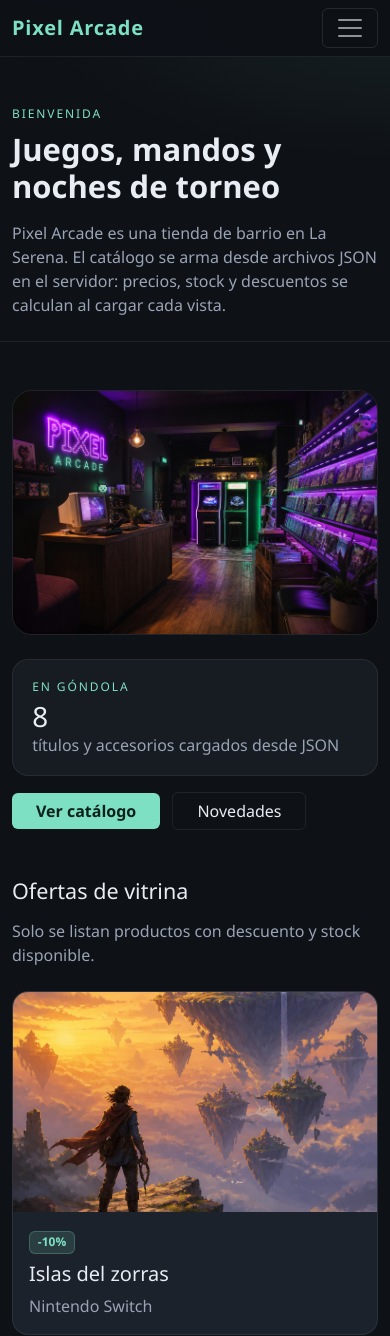
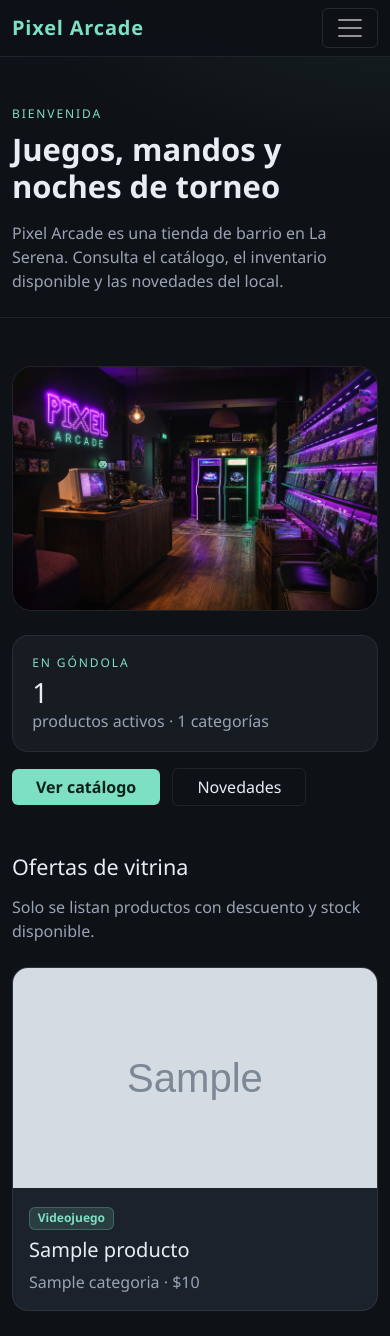
Before and after one commit to mosivlog-cell/eva1backend, a Django app: page / in a window 390 px wide. Shown: the top 1336 px of the page. Run offline with Django 5.2, Linux system fonts and the light colour scheme; tables that the repository leaves empty hold one stand-in row (values such as "Sample post"); grey boxes marked "Sample" are stand-in pictures; some libraries are stand-ins or nearby versions.

Commit message:
Migra vistas y plantillas a consultas ORM

```diff
--- a/config/urls.py
+++ b/config/urls.py
@@ -4,10 +4,13 @@ El archivo principal solo actúa como punto de entrada e incluye
 las rutas de cada aplicación.
 """
 from django.contrib import admin
-from django.urls import path, include
+from django.urls import include, path
+
+from novedadesApp.views import inicio
 
 urlpatterns = [
     path('admin/', admin.site.urls),
-    path('', include('inventarioApp.urls')),
+    path('', inicio, name='inicio'),
+    path('inventario/', include('inventarioApp.urls')),
     path('novedades/', include('novedadesApp.urls')),
 ]
--- a/inventarioApp/urls.py
+++ b/inventarioApp/urls.py
@@ -2,6 +2,8 @@ from django.urls import path
 from inventarioApp import views
 
 urlpatterns = [
-    path('', views.inicio, name='inicio'),
-    path('inventario/', views.inventario, name='inventario'),
+    path('', views.lista_productos, name='inventario'),
+    path('productos/', views.lista_productos, name='lista_productos'),
+    path('categorias/', views.lista_categorias, name='lista_categorias'),
+    path('proveedores/', views.lista_proveedores, name='lista_proveedores'),
 ]
--- a/inventarioApp/views.py
+++ b/inventarioApp/views.py
@@ -1,91 +1,73 @@
-import json
-from pathlib import Path
-
-from django.conf import settings
+from django.db.models import Count
 from django.shortcuts import render
 
-
-def cargar_productos():
-    ruta = Path(settings.BASE_DIR) / 'inventarioApp' / 'data' / 'productos.json'
-    with open(ruta, encoding='utf-8') as archivo:
-        return json.load(archivo)
+from inventarioApp.models import Categoria, Producto, Proveedor
 
 
-def procesar_catalogo(productos, plataforma_filtro=''):
+def inicio(request):
+    productos = Producto.objects.filter(activo=True)
+    contexto = {
+        'titulo': 'Pixel Arcade',
+        'total_titulos': productos.count(),
+        'destacados': productos.filter(stock__gt=0).select_related('categoria').order_by('-creado')[:3],
+    }
+    return render(request, 'inicio.html', contexto)
+
+
+def inventario(request):
+    return lista_productos(request)
+
+
+def lista_productos(request):
+    tipos = dict(Producto._meta.get_field('tipo').choices)
+    filtro = request.GET.get('plataforma', '').strip()
+    productos = Producto.objects.select_related('categoria', 'proveedor').filter(activo=True)
+    if filtro in tipos.values():
+        codigo_tipo = next(codigo for codigo, nombre in tipos.items() if nombre == filtro)
+        productos = productos.filter(tipo=codigo_tipo)
+
     catalogo = []
     disponibles = 0
     agotados = 0
     valor_inventario = 0
-    plataformas = []
-
-    for item in productos:
-        plataforma = item.get('plataforma', 'Otra')
-        if plataforma not in plataformas:
-            plataformas.append(plataforma)
-
-        if plataforma_filtro and plataforma != plataforma_filtro:
-            continue
-
-        precio = int(item.get('precio', 0))
-        stock = int(item.get('stock', 0))
-        descuento = int(item.get('descuento', 0))
-        disponible = stock > 0
-
-        precio_final = precio
-        if descuento > 0:
-            precio_final = int(precio * (100 - descuento) / 100)
-
+    for producto in productos:
+        disponible = producto.stock > 0
+        disponibles += int(disponible)
+        agotados += int(not disponible)
         if disponible:
-            disponibles += 1
-            valor_inventario += precio_final * stock
-        else:
-            agotados += 1
-
+            valor_inventario += producto.precio * producto.stock
         catalogo.append({
-            'id': item.get('id'),
-            'nombre': item.get('nombre'),
-            'plataforma': plataforma,
-            'categoria': item.get('categoria'),
-            'precio': precio,
-            'precio_final': precio_final,
-            'descuento': descuento,
-            'stock': stock,
+            'id': producto.pk,
+            'nombre': producto.nombre,
+            'plataforma': producto.get_tipo_display(),
+            'categoria': producto.categoria,
+            'precio': producto.precio,
+            'precio_final': producto.precio,
+            'descuento': 0,
+            'stock': producto.stock,
             'disponible': disponible,
-            'imagen': item.get('imagen'),
-            'descripcion': item.get('descripcion', ''),
+            'imagen': producto.imagen,
+            'descripcion': producto.descripcion,
         })
 
-    return {
+    contexto = {
+        'titulo': 'Catálogo',
         'catalogo': catalogo,
         'disponibles': disponibles,
         'agotados': agotados,
         'valor_inventario': valor_inventario,
         'total': len(catalogo),
-        'plataformas': plataformas,
-        'filtro': plataforma_filtro,
+        'plataformas': list(tipos.values()),
+        'filtro': filtro,
     }
+    return render(request, 'inventario/lista_productos.html', contexto)
 
 
-def inicio(request):
-    productos = cargar_productos()
-    destacados = []
-    for item in productos:
-        if int(item.get('descuento', 0)) > 0 and int(item.get('stock', 0)) > 0:
-            destacados.append(item)
-        if len(destacados) >= 3:
-            break
-
-    contexto = {
-        'titulo': 'Pixel Arcade',
-        'total_titulos': len(productos),
-        'destacados': destacados,
-    }
-    return render(request, 'inventario/inicio.html', contexto)
+def lista_categorias(request):
+    categorias = Categoria.objects.annotate(total=Count('productos')).order_by('nombre')
+    return render(request, 'inventario/lista_categorias.html', {'categorias': categorias})
 
 
-def inventario(request):
-    plataforma = request.GET.get('plataforma', '').strip()
-    productos = cargar_productos()
-    contexto = procesar_catalogo(productos, plataforma)
-    contexto['titulo'] = 'Catálogo'
-    return render(request, 'inventario/inventario.html', contexto)
+def lista_proveedores(request):
+    proveedores = Proveedor.objects.annotate(total=Count('productos')).order_by('nombre')
+    return render(request, 'inventario/lista_proveedores.html', {'proveedores': proveedores})
--- a/novedadesApp/urls.py
+++ b/novedadesApp/urls.py
@@ -3,5 +3,6 @@ from novedadesApp import views
 
 urlpatterns = [
     path('', views.novedades, name='novedades'),
+    path('eventos/', views.lista_eventos, name='lista_eventos'),
     path('<int:novedad_id>/', views.detalle, name='detalle_novedad'),
 ]
--- a/novedadesApp/views.py
+++ b/novedadesApp/views.py
@@ -1,77 +1,58 @@
-import json
-from pathlib import Path
+from django.shortcuts import get_object_or_404, render
+from django.utils import timezone
 
-from django.conf import settings
-from django.http import Http404
-from django.shortcuts import render
+from inventarioApp.models import Categoria, Producto
+from novedadesApp.models import Evento, Novedad, TipoNovedad
 
 
-def cargar_novedades():
-    ruta = Path(settings.BASE_DIR) / 'novedadesApp' / 'data' / 'novedades.json'
-    with open(ruta, encoding='utf-8') as archivo:
-        return json.load(archivo)
+def inicio(request):
+    productos = Producto.objects.filter(activo=True)
+    contexto = {
+        'titulo': 'Pixel Arcade',
+        'total_productos': productos.count(),
+        'total_categorias': Categoria.objects.count(),
+        'destacados': productos.filter(stock__gt=0).select_related('categoria').order_by('-creado')[:4],
+        'ultimas_novedades': Novedad.objects.filter(publicada=True).select_related('tipo').order_by('-fecha')[:3],
+        'proximo_evento': Evento.objects.filter(fecha_evento__gte=timezone.now()).order_by('fecha_evento').first(),
+    }
+    return render(request, 'inicio.html', contexto)
 
 
 def novedades(request):
-    datos = cargar_novedades()
     tipo_filtro = request.GET.get('tipo', '').strip()
-    lista = []
-    tipos = []
-    eventos = 0
-    lanzamientos = 0
-    ofertas = 0
-
-    for item in datos:
-        tipo = item.get('tipo', 'Otro')
-        if tipo not in tipos:
-            tipos.append(tipo)
-
-        if tipo == 'Evento':
-            eventos += 1
-        elif tipo == 'Lanzamiento':
-            lanzamientos += 1
-        elif tipo == 'Oferta':
-            ofertas += 1
-
-        if tipo_filtro and tipo != tipo_filtro:
-            continue
-        lista.append(item)
+    lista = Novedad.objects.select_related('tipo', 'producto').filter(publicada=True)
+    if tipo_filtro:
+        lista = lista.filter(tipo__nombre=tipo_filtro)
 
     contexto = {
         'titulo': 'Novedades y eventos',
         'novedades': lista,
-        'tipos': tipos,
+        'tipos': TipoNovedad.objects.values_list('nombre', flat=True),
         'filtro': tipo_filtro,
-        'eventos': eventos,
-        'lanzamientos': lanzamientos,
-        'ofertas': ofertas,
-        'total': len(datos),
+        'eventos': Novedad.objects.filter(publicada=True, tipo__nombre='Evento').count(),
+        'lanzamientos': Novedad.objects.filter(publicada=True, tipo__nombre='Lanzamiento').count(),
+        'ofertas': Novedad.objects.filter(publicada=True, tipo__nombre='Oferta').count(),
+        'total': Novedad.objects.filter(publicada=True).count(),
     }
     return render(request, 'novedades/novedades.html', contexto)
 
 
 def detalle(request, novedad_id):
-    datos = cargar_novedades()
-    encontrada = None
+    novedad = get_object_or_404(
+        Novedad.objects.select_related('tipo', 'producto'), pk=novedad_id, publicada=True
+    )
+    relacionadas = Novedad.objects.filter(publicada=True, tipo=novedad.tipo).exclude(pk=novedad.pk)
+    return render(request, 'novedades/detalle.html', {
+        'titulo': novedad.titulo,
+        'novedad': novedad,
+        'relacionadas': relacionadas,
+    })
 
-    for item in datos:
-        if int(item.get('id', 0)) == int(novedad_id):
-            encontrada = item
-            break
 
-    if encontrada is None:
-        raise Http404('No encontramos esa novedad.')
+def lista_novedades(request):
+    return novedades(request)
 
-    relacionadas = []
-    for item in datos:
-        mismo_tipo = item.get('tipo') == encontrada.get('tipo')
-        distinta = int(item.get('id', 0)) != int(novedad_id)
-        if mismo_tipo and distinta:
-            relacionadas.append(item)
 
-    contexto = {
-        'titulo': encontrada.get('titulo'),
-        'novedad': encontrada,
-        'relacionadas': relacionadas,
-    }
-    return render(request, 'novedades/detalle.html', contexto)
+def lista_eventos(request):
+    eventos = Evento.objects.order_by('fecha_evento')
+    return render(request, 'novedades/lista_eventos.html', {'eventos': eventos})
--- a/templates/base.html
+++ b/templates/base.html
@@ -26,7 +26,16 @@
                         <a class="nav-link {% if request.resolver_match.url_name == 'inventario' %}active{% endif %}" href="{% url 'inventario' %}">Catálogo</a>
                     </li>
                     <li class="nav-item">
+                        <a class="nav-link" href="{% url 'lista_categorias' %}">Categorías</a>
+                    </li>
+                    <li class="nav-item">
+                        <a class="nav-link" href="{% url 'lista_proveedores' %}">Proveedores</a>
+                    </li>
+                    <li class="nav-item">
                         <a class="nav-link {% if request.resolver_match.url_name == 'novedades' or request.resolver_match.url_name == 'detalle_novedad' %}active{% endif %}" href="{% url 'novedades' %}">Novedades</a>
+                    </li>
+                    <li class="nav-item">
+                        <a class="nav-link {% if request.resolver_match.url_name == 'lista_eventos' %}active{% endif %}" href="{% url 'lista_eventos' %}">Eventos</a>
                     </li>
                 </ul>
             </div>
--- /dev/null
+++ b/templates/inicio.html
@@ -0,0 +1 @@
+{% extends "inventario/inicio.html" %}
--- a/templates/inventario/inicio.html
+++ b/templates/inventario/inicio.html
@@ -6,7 +6,7 @@
 {% block encabezado %}
 <p class="pa-kicker mb-2">Bienvenida</p>
 <h1 class="display-5 fw-semibold">Juegos, mandos y noches de torneo</h1>
-<p class="pa-muted mt-3 mb-0 col-lg-8">Pixel Arcade es una tienda de barrio en La Serena. El catálogo se arma desde archivos JSON en el servidor: precios, stock y descuentos se calculan al cargar cada vista.</p>
+<p class="pa-muted mt-3 mb-0 col-lg-8">Pixel Arcade es una tienda de barrio en La Serena. Consulta el catálogo, el inventario disponible y las novedades del local.</p>
 {% endblock %}
 
 {% block contenido %}
@@ -17,8 +17,8 @@
     <div class="col-lg-5">
         <div class="pa-stat mb-3">
             <p class="pa-kicker mb-1">En góndola</p>
-            <p class="display-6 mb-0">{{ total_titulos }}</p>
-            <p class="pa-muted mb-0">títulos y accesorios cargados desde JSON</p>
+            <p class="display-6 mb-0">{{ total_productos }}</p>
+            <p class="pa-muted mb-0">productos activos · {{ total_categorias }} categorías</p>
         </div>
         <a class="btn btn-pa px-4 me-2" href="{% url 'inventario' %}">Ver catálogo</a>
         <a class="btn btn-ghost px-4" href="{% url 'novedades' %}">Novedades</a>
@@ -33,9 +33,9 @@
         <article class="pa-card">
             <img src="{% static 'images/' %}{{ item.imagen }}" alt="{{ item.nombre }}" style="height: 220px;">
             <div class="p-3">
-                <span class="badge pa-badge mb-2">-{{ item.descuento }}%</span>
+                <span class="badge pa-badge mb-2">{{ item.get_tipo_display }}</span>
                 <h3 class="h5">{{ item.nombre }}</h3>
-                <p class="pa-muted mb-0">{{ item.plataforma }}</p>
+                <p class="pa-muted mb-0">{{ item.categoria }} · ${{ item.precio }}</p>
             </div>
         </article>
     </div>
@@ -43,4 +43,29 @@
     <p class="pa-muted">No hay ofertas activas por ahora.</p>
     {% endfor %}
 </div>
+<div class="row g-5 mt-4">
+    <section class="col-lg-7">
+        <h2 class="h4 mb-3">Últimas novedades</h2>
+        {% for novedad in ultimas_novedades %}
+        <article class="mb-3">
+            <p class="pa-kicker mb-1">{{ novedad.tipo }} · {{ novedad.fecha|date:"d/m/Y" }}</p>
+            <h3 class="h5 mb-1"><a href="{% url 'detalle_novedad' novedad.pk %}">{{ novedad.titulo }}</a></h3>
+            <p class="pa-muted mb-0">{{ novedad.resumen }}</p>
+        </article>
+        {% empty %}
+        <p class="pa-muted">No hay novedades publicadas.</p>
+        {% endfor %}
+    </section>
+    <section class="col-lg-5">
+        <h2 class="h4 mb-3">Próximo evento</h2>
+        {% if proximo_evento %}
+        <h3 class="h5">{{ proximo_evento.nombre }}</h3>
+        <p>{{ proximo_evento.fecha_evento|date:"d/m/Y H:i" }} · {{ proximo_evento.lugar }}</p>
+        <p class="pa-muted">{{ proximo_evento.descripcion }}</p>
+        {% else %}
+        <p class="pa-muted">No hay eventos próximos.</p>
+        {% endif %}
+        <a class="btn btn-sm btn-ghost" href="{% url 'lista_eventos' %}">Ver eventos</a>
+    </section>
+</div>
 {% endblock %}
--- /dev/null
+++ b/templates/inventario/lista_productos.html
@@ -0,0 +1 @@
+{% extends "inventario/inventario.html" %}
--- a/templates/novedades/detalle.html
+++ b/templates/novedades/detalle.html
@@ -12,7 +12,7 @@
 <div class="row g-4">
     <div class="col-lg-7">
         <img src="{% static 'images/' %}{{ novedad.imagen }}" alt="{{ novedad.titulo }}" class="hero-img mb-4">
-        <p class="lead">{{ novedad.contenido }}</p>
+        <p class="lead">{{ novedad.resumen }}</p>
         <a class="btn btn-ghost" href="{% url 'novedades' %}">Volver al listado</a>
     </div>
     <div class="col-lg-5">
--- a/templates/novedades/novedades.html
+++ b/templates/novedades/novedades.html
@@ -6,7 +6,7 @@
 {% block encabezado %}
 <p class="pa-kicker mb-2">Segunda aplicación</p>
 <h1 class="display-5 fw-semibold">Lanzamientos, torneos y ofertas</h1>
-<p class="pa-muted mt-3 mb-0">Esta sección vive en <code>novedadesApp</code> y lee un JSON distinto al del catálogo.</p>
+<p class="pa-muted mt-3 mb-0">Noticias, lanzamientos y actividades de Pixel Arcade.</p>
 {% endblock %}
 
 {% block contenido %}
@@ -39,6 +39,7 @@
 </div>
 
 <div class="d-flex flex-wrap gap-2 mb-4">
+    <a class="btn btn-sm btn-pa" href="{% url 'lista_eventos' %}">Ver próximos eventos</a>
     <a class="btn btn-sm btn-ghost {% if not filtro %}active{% endif %}" href="{% url 'novedades' %}">Todas</a>
     {% for tipo in tipos %}
     <a class="btn btn-sm btn-ghost {% if filtro == tipo %}active{% endif %}" href="?tipo={{ tipo|urlencode }}">{{ tipo }}</a>
```
Also changed, not shown: templates/inventario/inventario.html (+2 -9 lines), templates/inventario/lista_categorias.html (added, +27 -0 lines), templates/inventario/lista_proveedores.html (added, +28 -0 lines), templates/novedades/lista_eventos.html (added, +30 -0 lines).
